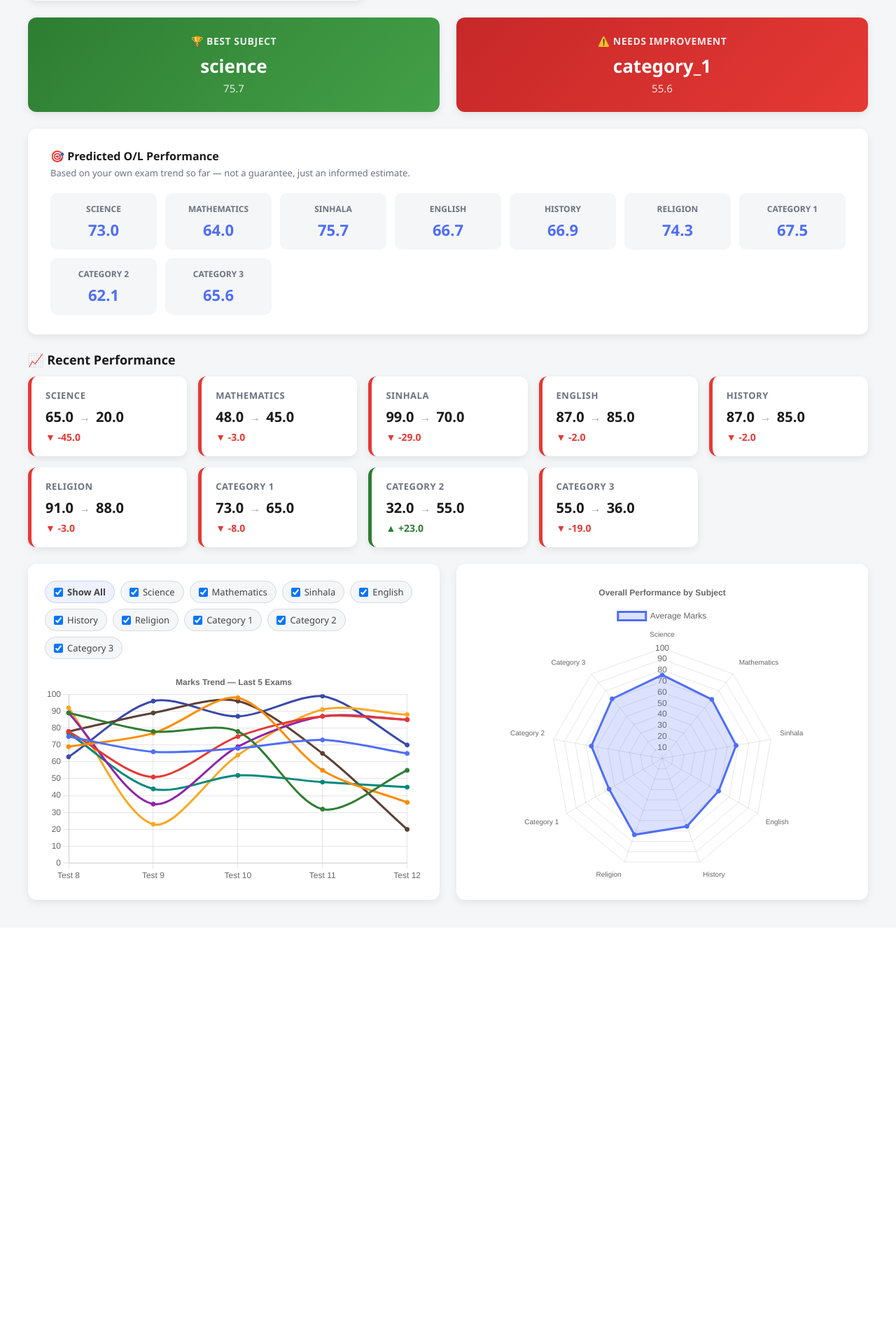
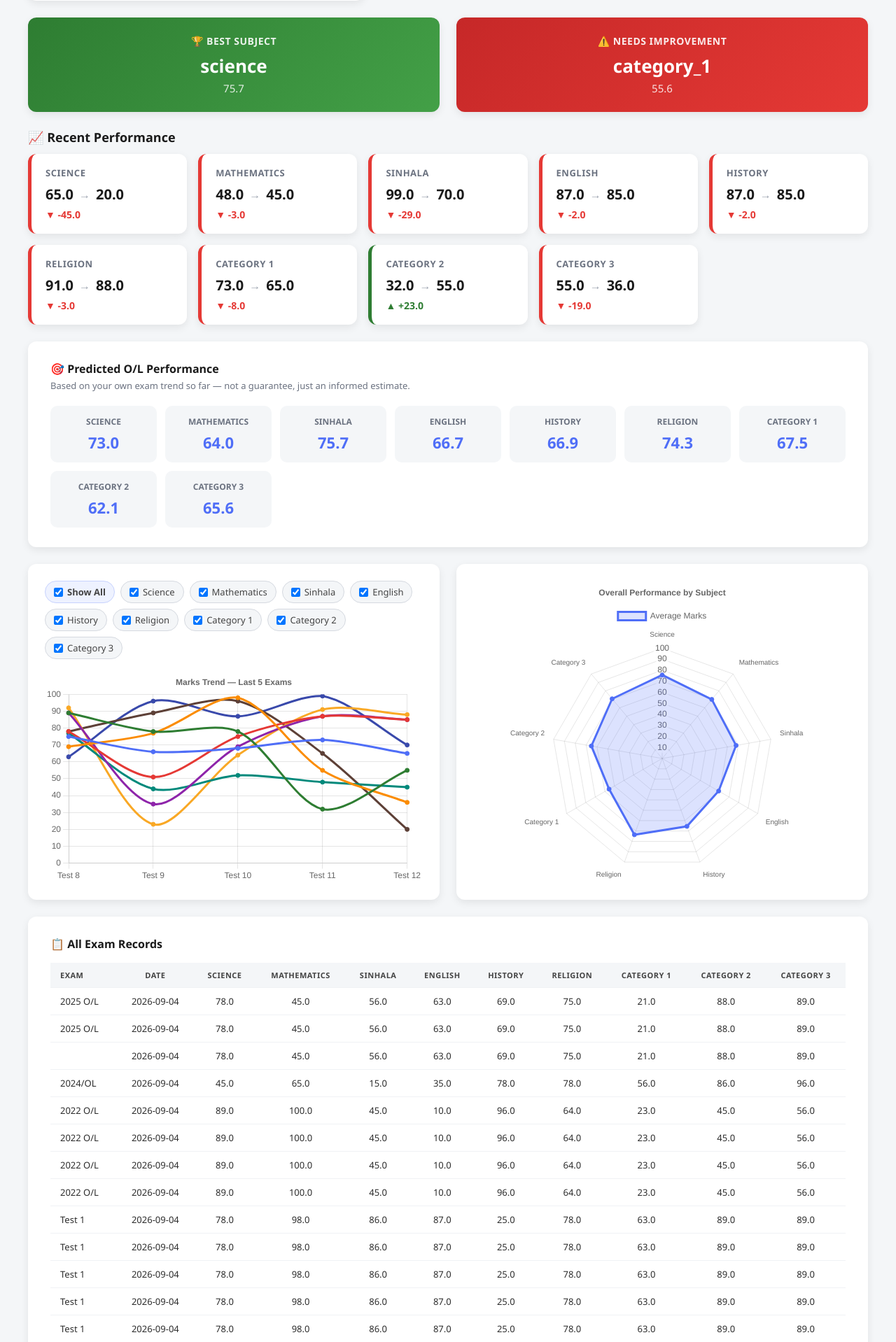
Before and after one commit to vidushan-ds/mark-pulse, a Flask app: page /home in a window 1280 px wide. Shown: the part 736-2654 px from the top of the page at 70% size. Before the commit the page ends 2033 px from the top, so only its background shows below. Run offline with Flask 3, Linux system fonts and the light colour scheme; a user stored in the database is signed in; data comes from the database, SQL or seed files in the repository; both versions use the stored data as it was after the commit.

Commit message:
feat: add exam mark table

```diff
--- a/app.py
+++ b/app.py
@@ -173,6 +173,23 @@ def home():
             "grades" : grades
         }
 
+    all_student_exam = (
+            Exam.query
+            .filter_by(student_id=student_id)
+            .order_by(Exam.id.asc())
+            .all()
+        )
+
+    marks_table = []
+
+    for exam in all_student_exam:
+        marks_by_subject = {m.subject: m.score for m in exam.marks}
+        row = {"exam_name" : exam.exam_name,
+               "exam_date" : exam.exam_date}
+        for subject in subject_names:
+            row[subject] = marks_by_subject.get(subject)
+        marks_table.append(row)
+
     recent_exams = (
         Exam.query
         .filter_by(student_id=student_id)
@@ -289,7 +306,8 @@ def home():
                            name=name,
                            chart_data=chart_data,
                            improvement_data=improvement_data,
-                           prediction_data=prediction_data)
+                           prediction_data=prediction_data,
+                           marks_table=marks_table)
 
 @app.route("/logout")
 def logout():
--- a/static/style.css
+++ b/static/style.css
@@ -576,3 +576,60 @@ h1 {
     color: #6b7280;
     font-size: 14px;
 }
+
+.marks-table-section {
+    width: 100%;
+    max-width: 1200px;
+    margin: 24px auto 0;
+    background: #ffffff;
+    border-radius: 12px;
+    padding: 28px 32px;
+    box-shadow: 0 4px 12px rgba(0, 0, 0, 0.08);
+}
+
+.marks-table-section h4 {
+    color: #1a1a1a;
+    margin-bottom: 16px;
+}
+
+.table-wrapper {
+    overflow-x: auto;
+}
+
+.marks-table {
+    width: 100%;
+    border-collapse: collapse;
+    font-size: 13px;
+    white-space: nowrap;
+}
+
+.marks-table th,
+.marks-table td {
+    padding: 10px 14px;
+    text-align: center;
+    border-bottom: 1px solid #f0f2f5;
+}
+
+.marks-table th {
+    background: #f4f6f8;
+    color: #444;
+    font-weight: 600;
+    text-transform: uppercase;
+    font-size: 11px;
+    letter-spacing: 0.5px;
+    position: sticky;
+    top: 0;
+}
+
+.marks-table td:first-child,
+.marks-table th:first-child {
+    text-align: left;
+}
+
+.marks-table tbody tr:hover {
+    background-color: #f9fafb;
+}
+
+.marks-table tbody tr:last-child td {
+    border-bottom: none;
+}
--- a/templates/index.html
+++ b/templates/index.html
@@ -20,10 +20,10 @@
         <div class="nav-links">
 
             <a href="{{ url_for('home') }}" class="nav-link active">Dashboard</a>
-            <a href="#" class="nav-link">Exam</a>
+            <a href="#insight-section" class="nav-link">Performance</a>
             <a href="#prediction-section" class="nav-link">O/L Prediction</a>
-            <a href="#insight-section" class="nav-link">Performance</a>
             <a href="#charts-section" class="nav-link">Analytics</a>
+            <a href="#marks-table-section" class="nav-link">Exam</a>
 
         </div>
 
@@ -137,30 +137,6 @@
     </div>
     {% endif %}
 
-    {% if prediction_data %}
-    <div class="prediction-section" id="prediction-section">
-        <div class="prediction-header">
-            <h4>🎯 Predicted O/L Performance</h4>
-            <p class="prediction-disclaimer">
-                Based on your own exam trend so far — not a guarantee, just an informed estimate.
-            </p>
-        </div>
-
-        <div class="prediction-grid">
-            {% for subject, score in prediction_data.items() %}
-            <div class="prediction-card">
-                <div class="prediction-subject">{{ subject.replace('_', ' ').title() }}</div>
-                <div class="prediction-score">{{ score }}</div>
-            </div>
-            {% endfor %}
-        </div>
-    </div>
-    {% elif result %}
-    <div class="prediction-section prediction-empty">
-        <p>📊 Submit at least 2 exams to unlock O/L predictions for each subject.</p>
-    </div>
-    {% endif %}
-
     {% if improvement_data %}
     <div class="improvement-section">
         <h4 class="improvement-title">📈 Recent Performance</h4>
@@ -181,6 +157,30 @@
             </div>
             {% endfor %}
         </div>
+    </div>
+    {% endif %}
+
+    {% if prediction_data %}
+    <div class="prediction-section" id="prediction-section">
+        <div class="prediction-header">
+            <h4>🎯<b> Predicted O/L Performance </b> </h4>
+            <p class="prediction-disclaimer">
+                Based on your own exam trend so far — not a guarantee, just an informed estimate.
+            </p>
+        </div>
+
+        <div class="prediction-grid">
+            {% for subject, score in prediction_data.items() %}
+            <div class="prediction-card">
+                <div class="prediction-subject">{{ subject.replace('_', ' ').title() }}</div>
+                <div class="prediction-score">{{ score }}</div>
+            </div>
+            {% endfor %}
+        </div>
+    </div>
+    {% elif result %}
+    <div class="prediction-section prediction-empty">
+        <p>📊 Submit at least 2 exams to unlock O/L predictions for each subject.</p>
     </div>
     {% endif %}
 
@@ -209,6 +209,36 @@
     </div>
     {% endif %}
 
+    {% if marks_table %}
+    <div class="marks-table-section" id="marks-table-section">
+        <h4>📋 All Exam Records</h4>
+        <div class="table-wrapper">
+            <table class="marks-table">
+                <thead>
+                    <tr>
+                        <th>Exam</th>
+                        <th>Date</th>
+                        {% for subject in chart_data.radar_labels %}
+                        <th>{{ subject.replace('_', ' ').title() }}</th>
+                        {% endfor %}
+                    </tr>
+                </thead>
+                <tbody>
+                    {% for row in marks_table %}
+                    <tr>
+                        <td>{{ row.exam_name }}</td>
+                        <td>{{ row.exam_date }}</td>
+                        {% for subject in chart_data.radar_labels %}
+                        <td>{{ row[subject] if row[subject] is not none else "—" }}</td>
+                        {% endfor %}
+                    </tr>
+                    {% endfor %}
+                </tbody>
+            </table>
+        </div>
+    </div>
+    {% endif %}
+
     <script src="https://cdn.jsdelivr.net/npm/chart.js"></script>
 
     <script>
```
Also changed, not shown: instance/ol_predictor.db.
